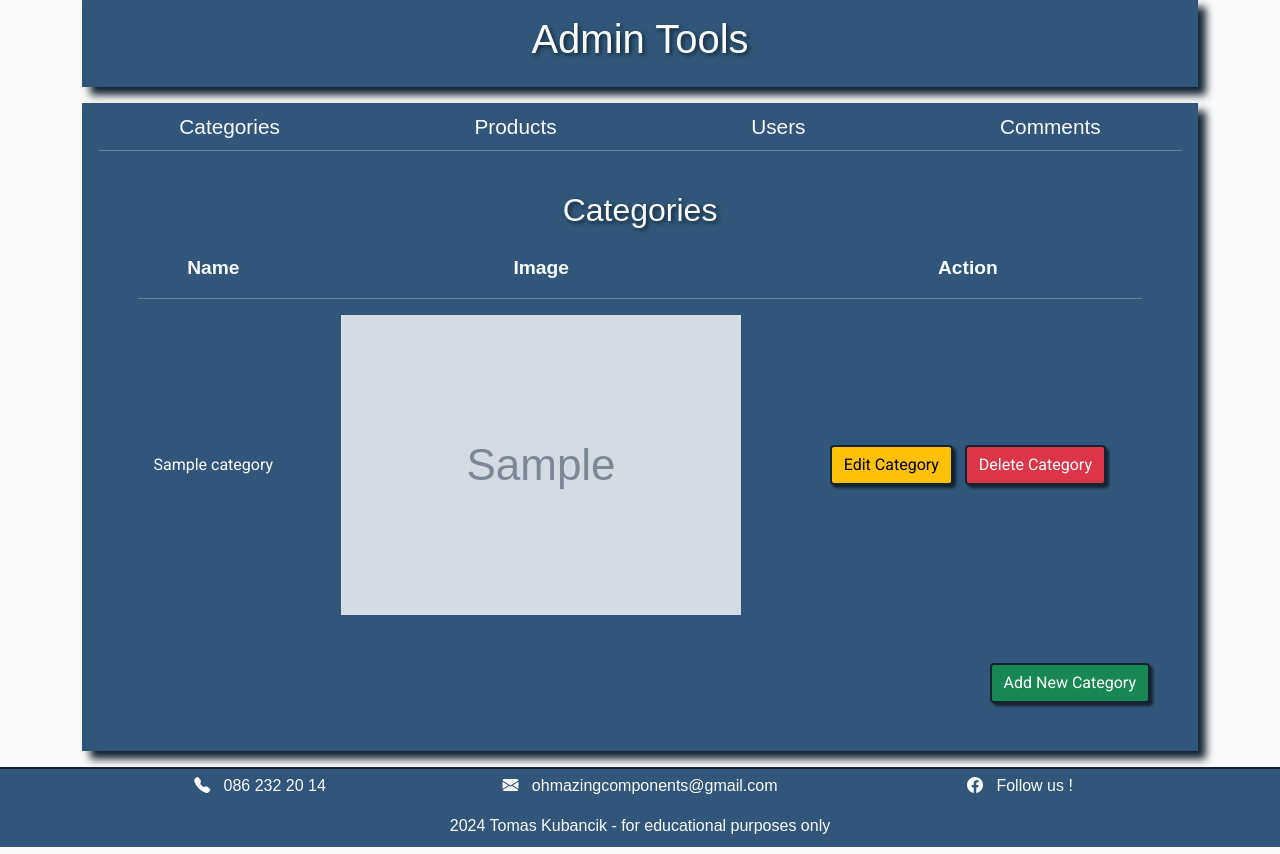
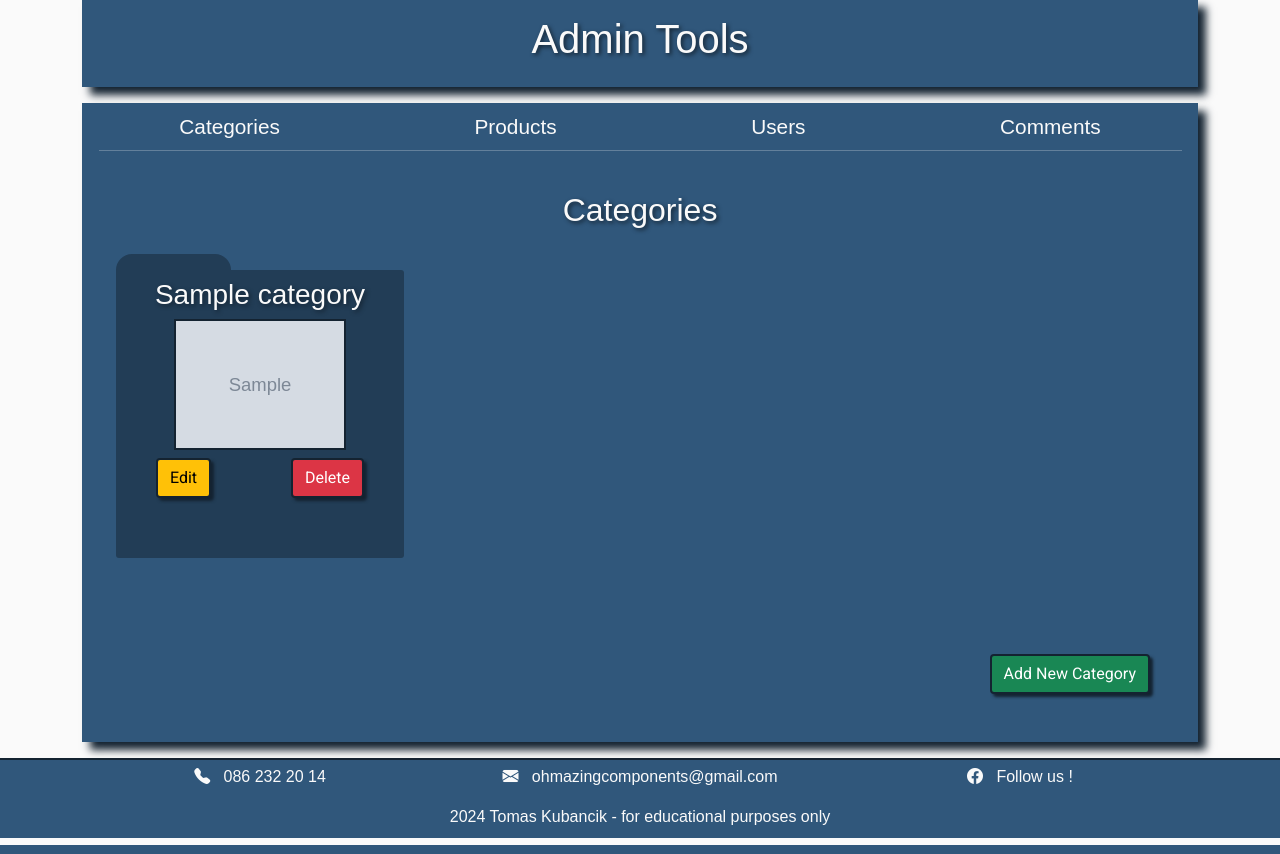
Before and after one commit to tomik-z-cech/PP5-Ohm-Azing-Components, a Django app: page /owner/ in a window 1280 px wide. Shown: the part 129-983 px from the top of the page. Run offline with Django 5.2, Linux system fonts and the light colour scheme; tables that the repository leaves empty hold one stand-in row (values such as "Sample post"); grey boxes marked "Sample" are stand-in pictures; some libraries are stand-ins or nearby versions; some web fonts are replaced.

Commit message:
Add grid view to categories admin

```diff
--- a/owner/templates/owner/categories.html
+++ b/owner/templates/owner/categories.html
@@ -2,8 +2,8 @@
 {% load static %}
 
 {% block owner_admin %}
-    <div class="col-12 text-center">
-        <h2 class="my-4">
+    <div class="col-12 d-flex flex-column">
+        <h2 class="my-4 text-center">
             Categories
         </h2>
         {% if all_categories|length == 0 %}
@@ -11,42 +11,36 @@
                 No categories to display.
             </p>
         {% else %}
-            <div class="d-flex justify-content-center">
-                <table id="category-table">
-                    <tr>
-                        <th>
-                            Name
-                        </th>
-                        <th>
-                            Image
-                        </th>
-                        <th>
-                            Action
-                        </th>
-                    </tr>
-                    <tr>
-                        <td colspan="4">
-                        <hr>
-                        </td>
-                    </tr>
-                {% for category in all_categories %}
-                    <tr>
-                        <td>
+            <div>
+            {% for category in all_categories%}
+                {% if forloop.first or forloop.counter == 4 or forloop.counter|add:"-1"|divisibleby:3 %}
+                <div class="row">
+                {% endif %}
+                <div class="col-12 col-xl-4 text-center">
+                    <div class="folder">
+                        <h3 class="category-heading">
                             {{ category.category_name }}
-                        </td>
-                        <td>
-                            <img src="{{ category.category_image.url }}" alt="{{ category.category_name }} preview" class="category_preview">
-                        </td>
-                        <td>
-                            <a href="{% url 'edit-category' category_pk=category.pk %}" aria-label="Add New Category" class="btn btn-warning button-shadow my-1 me-1">Edit Category</a>
-                            <a href="{% url 'category-delete-request' category_pk=category.pk %}" aria-label="Delete Category" class="btn btn-danger button-shadow my-1 ms-1">Delete Category</a>
-                        </td>
-                    </tr>
-                {% endfor %}
-                </table>
+                        </h3>
+                        {% if category.category_image == '' or category.category_image == 'False' %}
+                            <img src="{% static 'images/no_image.png' %}" alt="{{ category.category_name }} preview" class="category-preview">
+                        {% else %}
+                            <img src="{{ category.category_image.url }}" alt="{{ category.category_name }} preview" class="category-preview">
+                        {% endif %}
+                        <div class="row">
+                            <div class="col-12 d-flex justify-content-around my-2">
+                                <a href="{% url 'edit-category' category_pk=category.pk %}" aria-label="Add New Category" class="btn btn-warning button-shadow">Edit</a>
+                                <a href="{% url 'category-delete-request' category_pk=category.pk %}" aria-label="Delete Category" class="btn btn-danger button-shadow">Delete</a>
+                            </div>
+                        </div>
+                    </div>
+                </div>
+                {% if forloop.counter|divisibleby:3 or forloop.last %}
+                </div>
+                {% endif %}
+            {% endfor %}
             </div>
         {% endif %}
-        <div class="d-flex justify-content-end p-5">
+        <div class="d-flex justify-content-end p-5 w-100">
             <a href="{% url 'add-category' %}" aria-label="Add New Category" class="btn btn-success button-shadow">Add New Category</a>
         </div>
     </div>
--- a/owner/views.py
+++ b/owner/views.py
@@ -133,6 +133,8 @@ class EditCategoryView(
             self.template_name,
             {
                 "edit_category_form": category_edit_form,  # Edit form
+                "category_name": name_edit_form,
+                "category_image": image_edit_form,
             },
         )
 
--- a/static/css/styles.css
+++ b/static/css/styles.css
@@ -49,12 +49,7 @@ body {
     margin-top: 2vh;
 }
 
-h1 {
-    font-family: var(--header-font);
-    text-shadow: 2px 2px 4px var(--black);
-}
-
-h2 {
+h1, h2, h3 {
     font-family: var(--header-font);
     text-shadow: 2px 2px 4px var(--black);
 }
@@ -213,13 +208,49 @@ footer a:hover {
     width: 95%;
 }
 
-#category-table {
-    width: 90%;
+.category-heading {
+    margin-top: 1vh;
 }
 
-#category-table th {
-    font-family: var(--header-font);
-    font-size: 120%;
+.category-preview {
+    width: 60%;
+    border: 2px solid var(--black)
+}
+
+label[for="id_category_image"] + div {
+    text-align: center;
+}
+
+label[for="id_category_image"] + div a {
+    color: var(--white);
+    text-decoration: none;
+}
+
+label[for="id_category_image"] + div a:hover {
+    color: var(--light-gold);
+}
+
+.folder {
+    width: 18rem;
+    height: 18rem;
+    display: inline-block;
+    margin: auto;
+    position: relative;
+    background-color: var(--dark-blue);
+    border-radius: 0 3px 3px 3px;
+    margin-bottom: 3rem;
+    margin-top: 1rem;
+}
+
+.folder:before {
+    content: '';
+    width: 40%;
+    height: 1em;
+    border-radius: 20px 20px 0 0;
+    background-color: var(--dark-blue);
+    position: absolute;
+    top: -1em;
+    left: 0px;
 }
 
 /** ------------------------------- FORMS ---------------------------- **/
@@ -231,6 +262,24 @@ footer a:hover {
     width: 50%;
 }
 
+@media screen and (max-width: 991px) {
+    .form-background {
+        width: 80%;
+    }
+}
+
 .form-background label {
     font-family: var(--header-font);
 }
+
+.close-form {
+    color: var(--white);
+    font-size: 150%;
+    text-decoration: none;
+}
+
+.close-form:hover {
+    color: var(--light-gold);
+    font-size: 150%;
+    text-decoration: none;
+}
--- a/templates/base.html
+++ b/templates/base.html
@@ -24,7 +24,7 @@
     {% endblock %}
 
     <!-- Block for extra CSS styles -->
-    {% block extra_styles %}{% endblock %}
+    {% block extra_css %}{% endblock %}
 
     <!-- Block for core JS scripts -->
     {% block core_js %}
```
Also changed, not shown: owner/templates/owner/category_delete_confirm.html (+7 -0 lines), owner/templates/owner/edit_category.html (+26 -1 lines), static/images/no_image.png (added).
